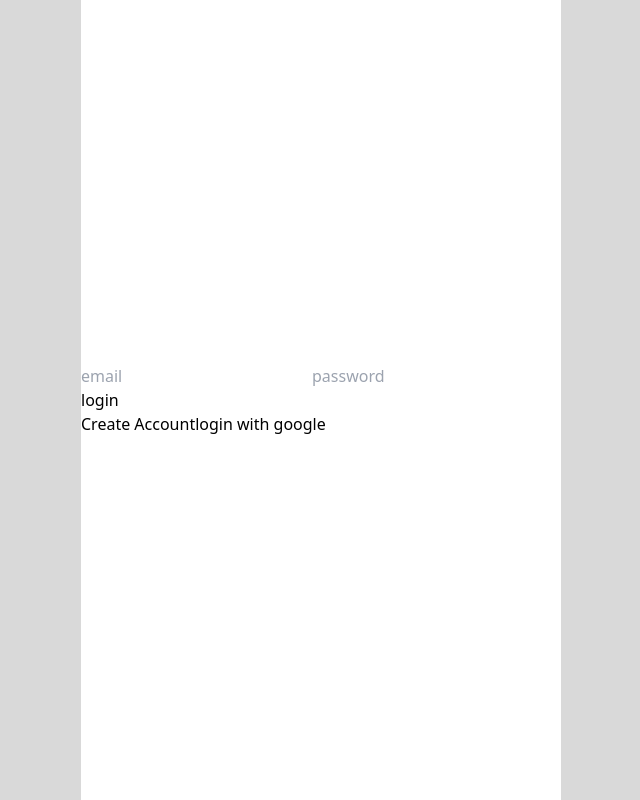
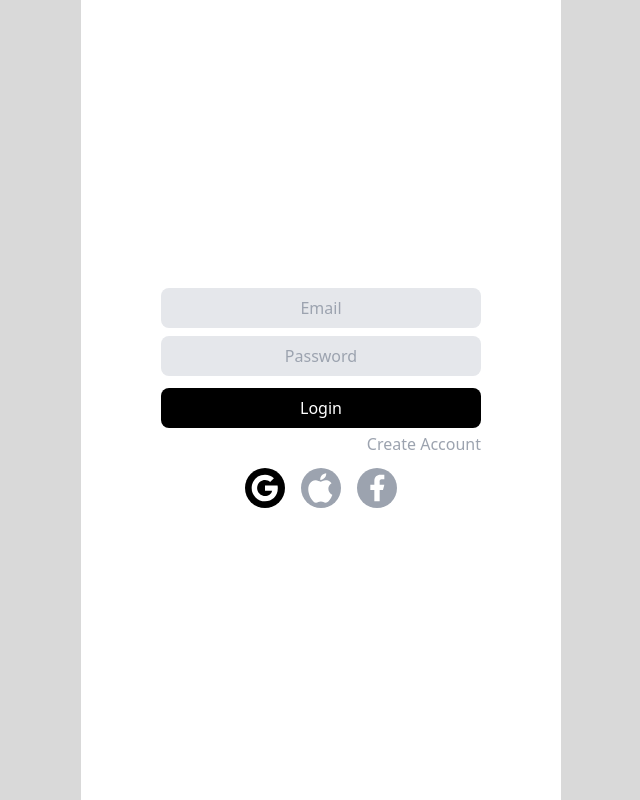
Before and after one commit to woohyun-park/archive, a Next.js app: page / in a window 1280 px wide. Shown: the whole page, without its empty margins (319-959 px from the left). Built offline with nearby package versions, Linux system fonts and the light colour scheme; no server answers.

Commit message:
FIX, fix login page style

```diff
--- a/components/Layout.tsx
+++ b/components/Layout.tsx
@@ -10,7 +10,14 @@ import { useStore } from "../apis/zustand";
 import { auth, db } from "../apis/firebase";
 import Nav from "./Nav";
 import { doc, getDoc, setDoc } from "firebase/firestore";
-import { COLOR, DEFAULT, IUser } from "../custom";
+import { COLOR, DEFAULT, IUser, SIZE } from "../custom";
+import {
+  RiAppleFill,
+  RiFacebookFill,
+  RiGoogleFill,
+  RiKakaoTalkFill,
+} from "react-icons/ri";
+import { IconBase } from "react-icons";
 
 interface ILayoutProps {
   children: React.ReactNode;
@@ -110,38 +117,65 @@ export default function Layout({ children }: ILayoutProps) {
           )}
         </>
       ) : (
-        <div>
-          <form onSubmit={handleEmailLogin}>
+        <div className="flex flex-col items-center">
+          <form onSubmit={handleEmailLogin} className="flex flex-col w-80">
             <input
               type="text"
               name="email"
-              placeholder="email"
+              placeholder="Email"
               required
               value={login.email}
               onChange={handleChange}
+              className="my-1 button-gray"
             />
             <input
               type="password"
               name="password"
-              placeholder="password"
+              placeholder="Password"
               required
               value={login.password}
               onChange={handleChange}
+              className="my-1 button-gray"
             />
             <input
               type="submit"
-              value={login.isNewAccount ? "create account" : "login"}
+              value={login.isNewAccount ? "Create Account" : "Login"}
               required
+              className="mt-2 button-black"
             />
           </form>
           <button
             onClick={() =>
               setLogin({ ...login, isNewAccount: !login.isNewAccount })
             }
+            className="block w-full my-1 text-right text-gray-2"
           >
             {login.isNewAccount ? "Log In" : "Create Account"}
           </button>
-          <button onClick={handleSocialLogin}>login with google</button>
+          {!login.isNewAccount && (
+            <div>
+              <button
+                className="p-1 m-2 text-white bg-black rounded-full"
+                onClick={handleSocialLogin}
+              >
+                <RiGoogleFill size={SIZE.icon} />
+              </button>
+              <button
+                className="p-1 m-2 text-white rounded-full bg-gray-2"
+                onClick={handleSocialLogin}
+                disabled
+              >
+                <RiAppleFill size={SIZE.icon} />
+              </button>
+              <button
+                className="p-1 m-2 text-white rounded-full bg-gray-2"
+                onClick={handleSocialLogin}
+                disabled
+              >
+                <RiFacebookFill size={SIZE.icon} />
+              </button>
+            </div>
+          )}
           {login.error}
         </div>
       )}
--- a/pages/_app.tsx
+++ b/pages/_app.tsx
@@ -1,6 +1,7 @@
 import type { AppProps } from "next/app";
 import { useStore } from "../apis/zustand";
 import Layout from "../components/Layout";
+import Modal from "../components/Modal";
 import "../styles/globals.css";
 
 export default function App({ Component, pageProps }: AppProps) {
--- a/styles/globals.css
+++ b/styles/globals.css
@@ -16,6 +16,9 @@
   }
   .button-gray {
     @apply p-2 text-center text-black rounded-lg bg-gray-3;
+  }
+  .button-round {
+    @apply p-1 text-center text-black rounded-full bg-gray-3;
   }
 
   .inputForm {
```
